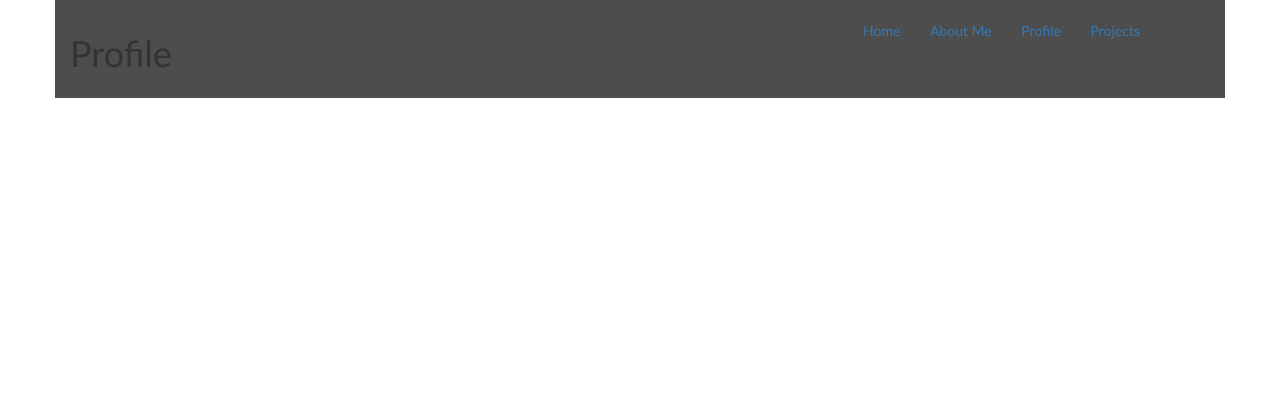
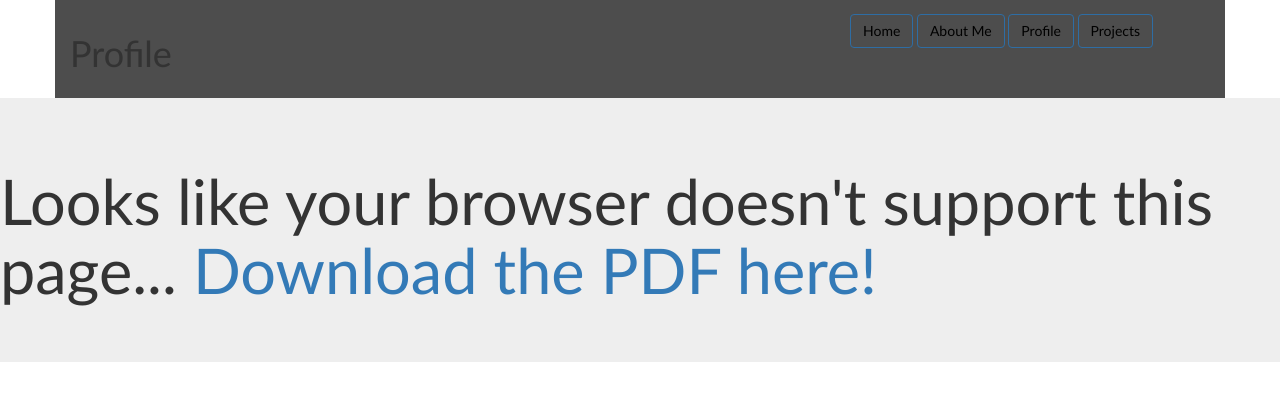
Before and after one commit to josephAlbin12/Personal-Website, a plain HTML site: page profile.html in a window 1280 px wide. Drawn offline with Linux system fonts and the light colour scheme; files that its build step writes are made by us from their sources.

Commit message:
Update profile.html

```diff
--- a/profile.html
+++ b/profile.html
@@ -13,13 +13,19 @@
 		<div class = "row">
 			<h1 class = "col-sm-8">Profile</h1>
 			<nav class = "col-sm-4">
-				<a class = btn btn-primary" href = "index.html">Home</a>
-				<a class = btn btn-primary" href = "aboutme.html">About Me</a>
-				<a class = btn btn-primary" href = "profile.html">Profile</a>
-				<a class = btn btn-primary" href = "projects.html">Projects</a>
+				<a class = "btn btn-primary" href = "index.html">Home</a>
+				<a class = "btn btn-primary" href = "aboutme.html">About Me</a>
+				<a class = "btn btn-primary" href = "profile.html">Profile</a>
+				<a class = "btn btn-primary" href = "projects.html">Projects</a>
 			</nav>
 		</div>
 	</header>
+
+	<section class = "jumbotron">
+			<object data = "resume.pdf" type = "application/pdf" width = "100%" height = "100%">
+			<h1>Looks like your browser doesn't support this page... <a href="resume.pdf">Download the PDF here!</a></h1>
+			</object>
+	</section>
 </body>
 
 </html>
```
